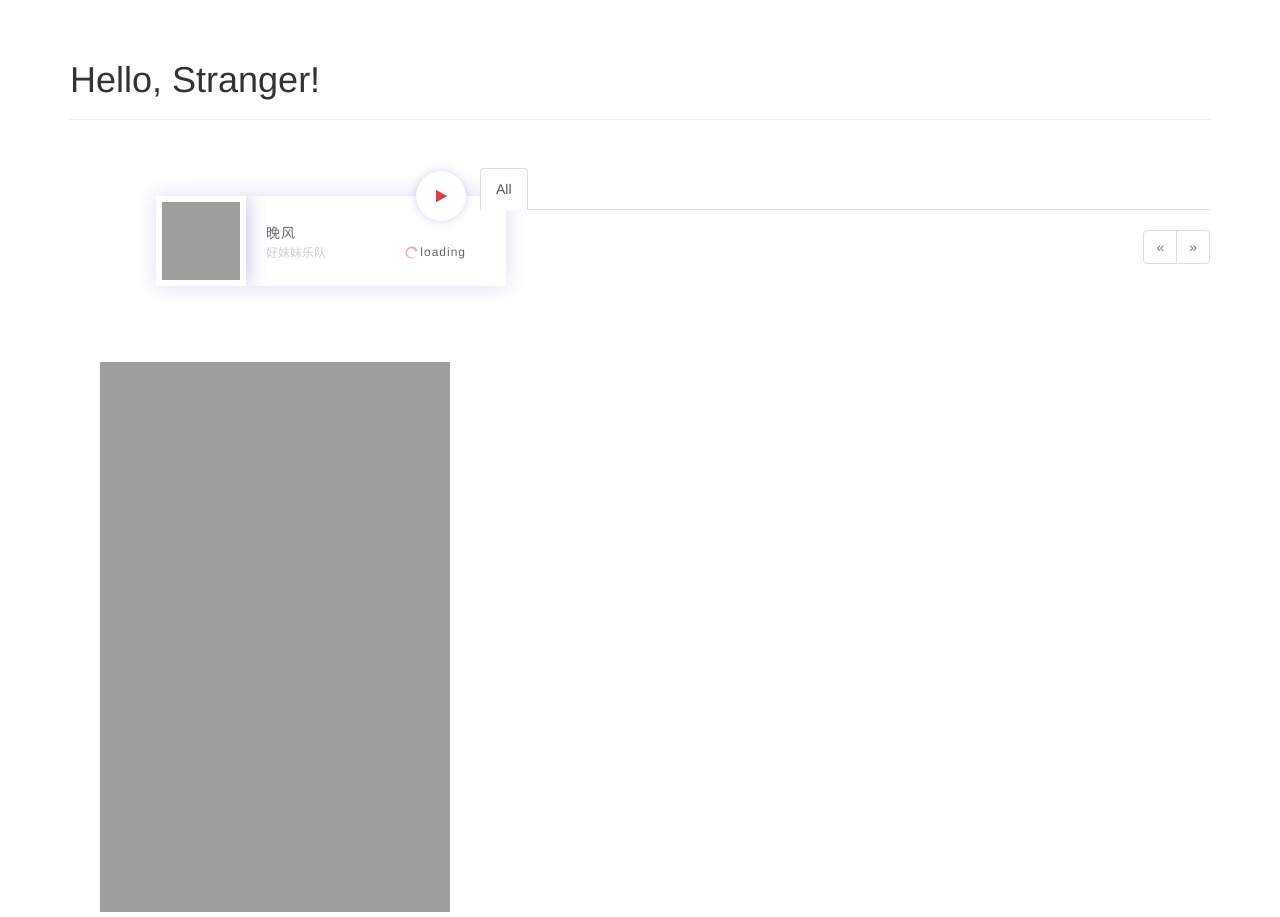
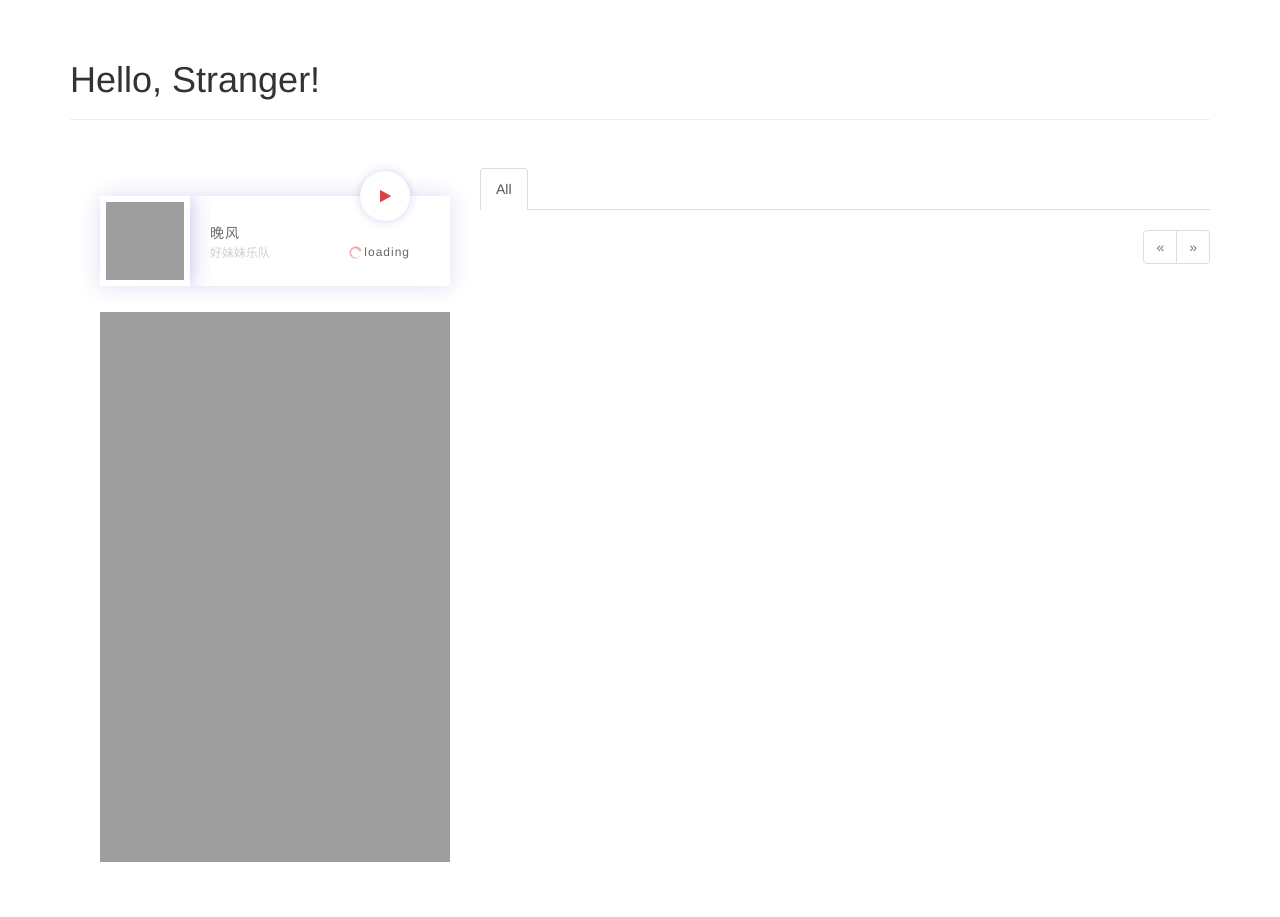
Before and after one commit to NilsGuo/nilsblog, a Flask app: page / in a window 1280 px wide. Shown: the part 52-969 px from the top of the page. After the commit the page ends 914 px from the top, so only its background shows below. Run offline with Flask 2, Linux system fonts and the light colour scheme; data that the repository does not hold is empty; some libraries are stand-ins or nearby versions; grey boxes are pictures that could not be loaded.

Commit message:
test meta

```diff
--- a/app/static/styles.css
+++ b/app/static/styles.css
@@ -139,5 +139,5 @@
 }
 
 .meplayer-container {
-    margin: 56px;
+    margin-top: 56px;
 }
```
